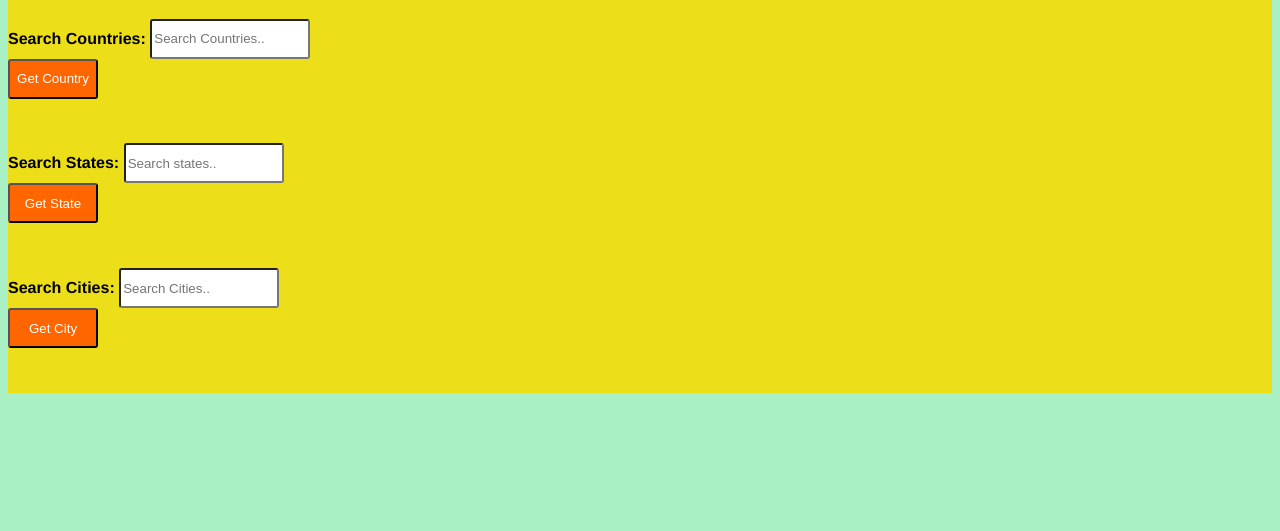
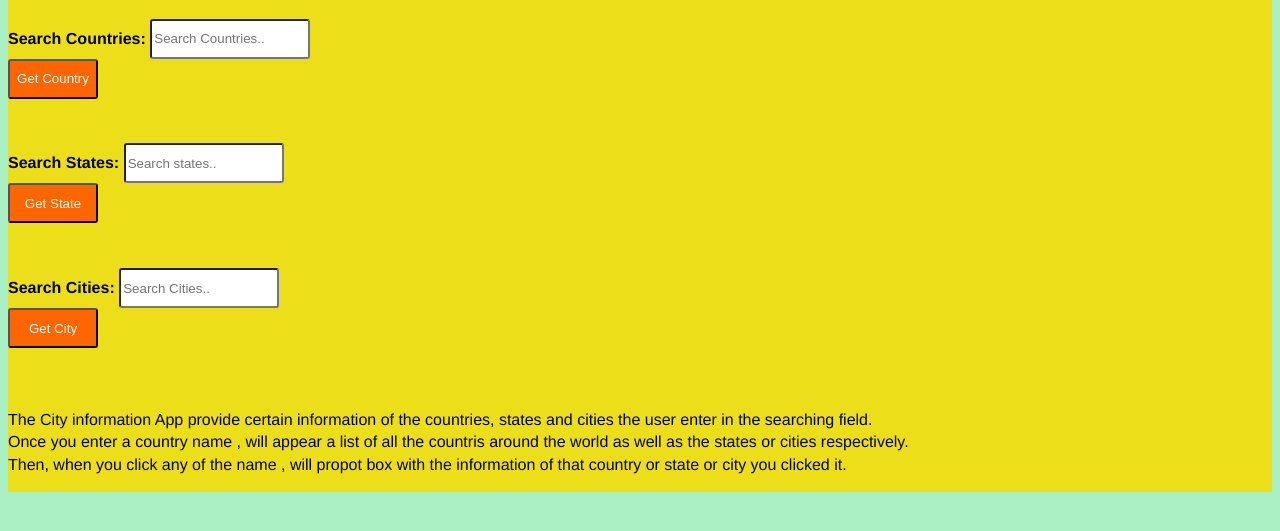
Before and after one commit to rachelvargas/My-Portfolio, a plain HTML site: page Week12/Cities/city.html in a window 1280 px wide. Shown: the part 127-658 px from the top of the page. Drawn offline with Linux system fonts and the light colour scheme; no server answers.

Commit message:
Update city.html

```diff
--- a/Week12/Cities/city.html
+++ b/Week12/Cities/city.html
@@ -38,6 +38,11 @@
         </div>
         <br><br>
         <div id="citiesList"></div>
+        <article>
+            <p>The City information App provide certain information of the countries, states and cities the user enter in the searching field.<br>
+                Once you enter a country name , will appear a list of all the countris around the world as well as the  states or cities respectively.<br>
+                Then, when you click any of the name , will propot box with the information of that country or state or city you clicked it.</p>
+        </article>
     </header>
 
     <main>
```
